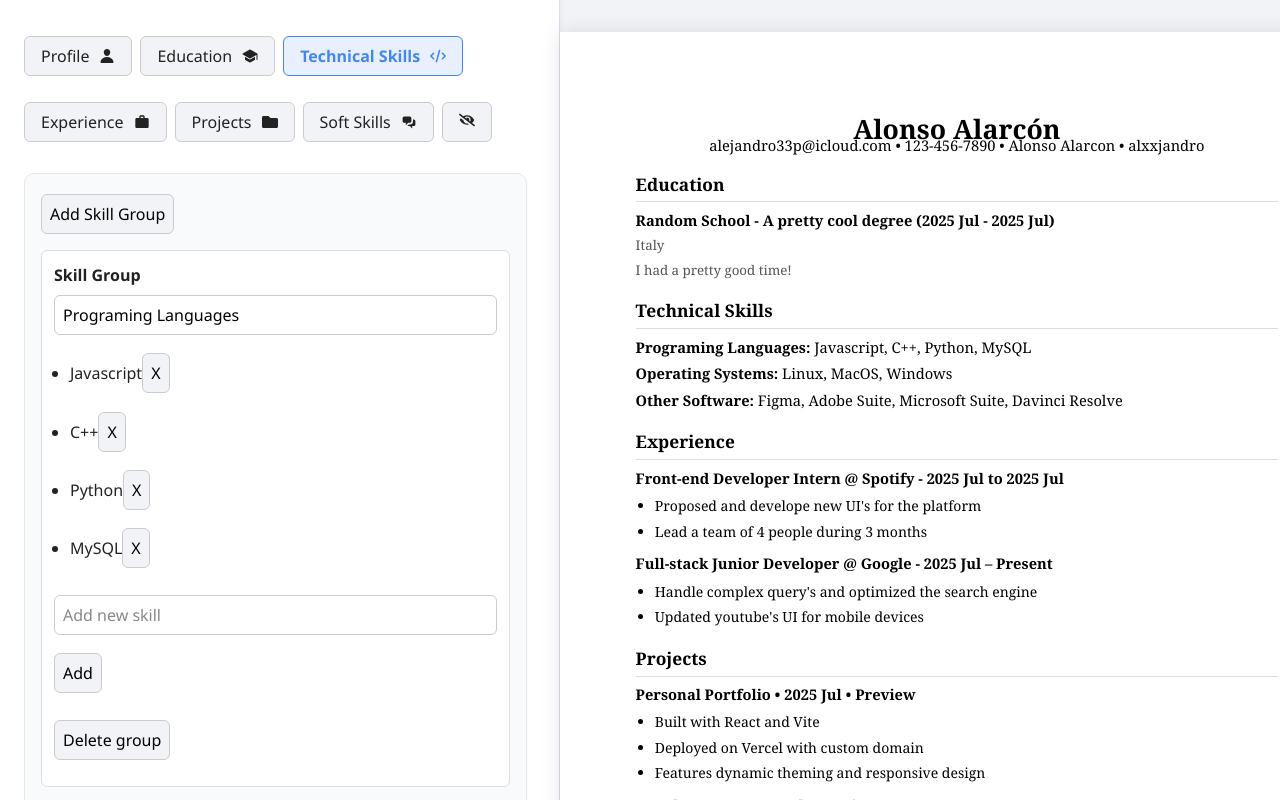
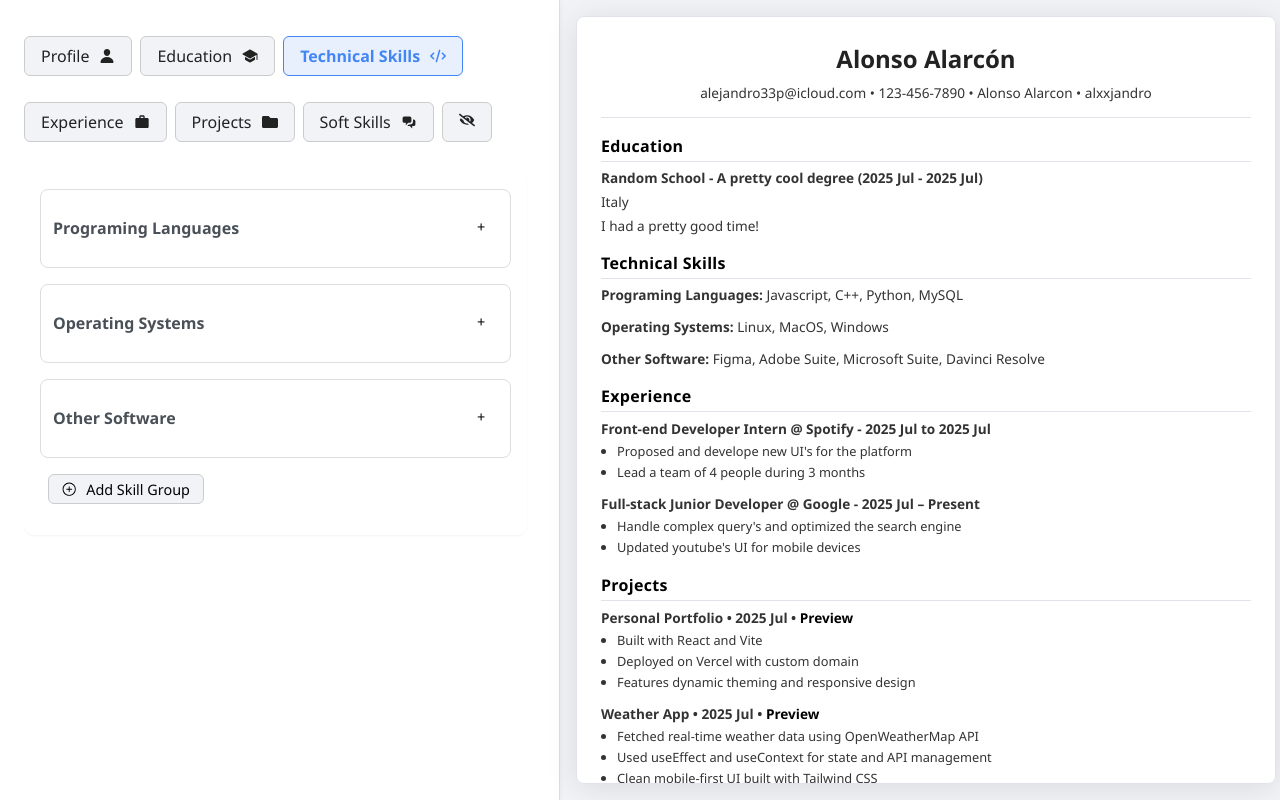
Before and after one commit to alxxjandro/cvbuilder, a React app: page / in a window 1280 px wide. Both pictures are taken after a click on the button "Technical Skills". Built offline with nearby package versions, Linux system fonts and the light colour scheme; the HTML template or start-up script is replaced by a standard one.

Commit message:
i dont love it, but i don't really have the time to spend that much time with css, and i dont really hate it that much, thoe cursor ain't it, neither is vibecoding tbh

```diff
--- a/src/modules/CV.jsx
+++ b/src/modules/CV.jsx
@@ -30,9 +30,18 @@ function formatDate(dateStr) {
 function CV({ data, view }) {
   if (!view) return null;
 
+  const handlePrint = () => {
+    window.print();
+  };
+
   return (
     <div className="CVcontainer">
+      <button className="download-btn" onClick={handlePrint}>
+        Download PDF
+      </button>
       <div className="CV">
+
+
         {/* Header */}
         <section className="cv-header">
           <h1>
@@ -130,7 +139,7 @@ function CV({ data, view }) {
         </section>
 
         {/* Soft Skills */}
-        <section className="cv-section">
+        <section className="cv-section cv-entry">
           <h2>Soft Skills</h2>
           <p>{data.softSkills.map((s) => s.skill).join(", ")}</p>
         </section>
--- a/src/modules/sidebarSections/TechnicalSkills.jsx
+++ b/src/modules/sidebarSections/TechnicalSkills.jsx
@@ -1,6 +1,20 @@
+import { GoPlusCircle } from "react-icons/go";
 import { useState } from "react";
+import { FaTrash } from "react-icons/fa";
 
 function TechSkills({ setData, data }) {
+  const [expandedGroups, setExpandedGroups] = useState(new Set());
+
+  const toggleGroup = (groupId) => {
+    const newExpanded = new Set(expandedGroups);
+    if (newExpanded.has(groupId)) {
+      newExpanded.delete(groupId);
+    } else {
+      newExpanded.add(groupId);
+    }
+    setExpandedGroups(newExpanded);
+  };
+
   const handleGroupNameChange = (e, groupId) => {
     const value = e.target.value;
     setData((prev) => ({
@@ -50,31 +64,33 @@ function TechSkills({ setData, data }) {
 
   // Add a new skill group
   function handleAddGroup() {
-    setData((prev) => ({
-      ...prev,
-      techSkills: [
-        ...prev.techSkills,
-        {
+    const newGroup = {
       id: Date.now() + Math.random(),
       groupName: "",
       groupValues: [],
-        },
-      ],
+    };
+    setData((prev) => ({
+      ...prev,
+      techSkills: [...prev.techSkills, newGroup],
     }));
+    // Auto-expand the new group
+    setExpandedGroups((prev) => new Set([...prev, newGroup.id]));
   }
 
   return (
     <div className="form-section">
-      <button
-        type="button"
-        onClick={handleAddGroup}
-        style={{ marginBottom: "1em" }}
-      >
-        Add Skill Group
+      {data.techSkills.map((entry, groupIndex) => (
+        <div key={entry.id} className="tech-skill-group">
+          <div className="group-header" onClick={() => toggleGroup(entry.id)}>
+            <h3>{entry.groupName || "Untitled Skill Group"}</h3>
+            <button type="button" className="toggle-btn">
+              {expandedGroups.has(entry.id) ? "−" : "+"}
             </button>
-      {data.techSkills.map((entry, groupIndex) => (
-        <section key={entry.id} className="tech-skill-group">
-          <label htmlFor={`skillSetName-${entry.id}`}>Skill Group</label>
+          </div>
+
+          {expandedGroups.has(entry.id) && (
+            <div className="group-content">
+              <label htmlFor={`skillSetName-${entry.id}`}>Skill Group Name</label>
               <input
                 id={`skillSetName-${entry.id}`}
                 value={entry.groupName}
@@ -90,20 +106,28 @@ function TechSkills({ setData, data }) {
                       type="button"
                       onClick={() => handleDeleteSkill(entry.id, skillIndex)}
                     >
-                  X
+                      <FaTrash/>
                     </button>
                   </li>
                 ))}
               </ul>
 
-          {/* Add Skill Input */}
               <AddSkillInput onAdd={(skill) => handleAddSkill(entry.id, skill)} />
 
-          <button type="button" onClick={(e) => handleGroupDelete(entry.id)}>
+              <button
+                type="button"
+                onClick={(e) => handleGroupDelete(entry.id)}
+              >
                 Delete group
               </button>
-        </section>
+            </div>
+          )}
+        </div>
       ))}
+
+      <button type="button" onClick={handleAddGroup} className="buttonInfo">
+        <GoPlusCircle /> Add Skill Group
+      </button>
     </div>
   );
 }
@@ -112,7 +136,7 @@ function TechSkills({ setData, data }) {
 function AddSkillInput({ onAdd }) {
   const [input, setInput] = useState("");
   return (
-    <div style={{ marginTop: "0.5em", marginBottom: "0.5em" }}>
+    <div>
       <input
         type="text"
         value={input}
--- a/src/styles/Page.css
+++ b/src/styles/Page.css
@@ -1,86 +1,186 @@
 :root {
-  --cv-bg: #ffffff;
-  --cv-text: #000000;
+  --page-bg: #e9ecf1;
+  --cv-bg: #fff;
+  --cv-shadow: 0 4px 32px rgba(0,0,0,0.10);
+  --cv-border: #e0e4ea;
+  --cv-title: #222;
+  --cv-section-title: black;
+  --cv-text: #333;
   --cv-subtext: #555555;
-  --cv-border: #dddddd;
   --cv-font: "Georgia", "Times New Roman", serif;
 }
 
-.CV {
-  width: 21cm;
-  min-height: 29.7cm;
-  background-color: var(--cv-bg);
-  color: var(--cv-text);
-  font-family: var(--cv-font);
-  font-size: 11pt;
-  line-height: 1.6;
-  box-sizing: border-box;
-  padding: 2cm;
-  margin: 2rem auto;
-  box-shadow: 0 0 0.5cm rgba(0, 0, 0, 0.1);
+body {
+  background: var(--page-bg);
+  font-family: 'Segoe UI', 'Roboto', Arial, sans-serif;
+  margin: 0;
+  min-height: 100vh;
 }
 
-/* Header */
+/* Main CV container */
+.CVcontainer {
+  display: flex;
+  justify-content: center;
+  align-items: flex-start;
+  padding: 1rem;
+  min-height: 100vh;
+}
+
+/* CV content */
+.CV {
+width: 700px;
+height: 990px; /* Aproximadamente */
+  background: var(--cv-bg);
+  box-shadow: var(--cv-shadow);
+  border: 1px solid var(--cv-border);
+  border-radius: 8px;
+  padding: 1.5rem;
+  box-sizing: border-box;
+  position: relative;
+  max-height: calc(100vh - 2rem);
+  overflow-y: auto;
+}
+
+/* Download/Print button */
+.download-btn {
+  position: absolute;
+  top: 1rem;
+  right: 1rem;
+  padding: 0.5rem 1rem;
+  background-color: #f1f3f6;
+  color: #222;
+  border: 1px solid #ccc;
+  border-radius: 6px;
+  cursor: pointer;
+  font-size: 0.9rem;
+  transition: background-color 0.2s;
+  font-family: inherit;
+}
+
+.download-btn:hover {
+  background-color: #e2e6ea;
+}
+
+/* Header section */
 .cv-header {
   text-align: center;
-  margin-bottom: 0.8rem;
+  margin-bottom: 1rem;
+  border-bottom: 1px solid var(--cv-border);
+  padding-bottom: 0.8rem;
 }
 
 .cv-header h1 {
-  font-size: 20pt;
+  color: var(--cv-title);
+  font-size: 1.5rem;
   font-weight: bold;
-  margin-bottom: -1rem;
+  margin: 0 0 0.4rem 0;
 }
 
 .cv-contact {
-  font-size: 11pt;
+  color: var(--cv-text);
+  font-size: 0.85rem;
   display: flex;
   flex-wrap: wrap;
   justify-content: center;
   gap: 0.3rem;
+  margin: 0;
 }
 
-/* Section */
+/* Section styling */
 .cv-section {
   margin-bottom: 1rem;
 }
 
 .cv-section h2 {
-  font-size: 13pt;
-  font-weight: bold;
-  margin-bottom: 0.4rem;
+  color: var(--cv-section-title);
+  font-size: 1rem;
+  font-weight: 600;
+  margin: 0 0 0.4rem 0;
   border-bottom: 1px solid var(--cv-border);
   padding-bottom: 0.2rem;
+  letter-spacing: 0.3px;
+}
+
+/* Entry styling */
+.cv-entry {
+  margin-bottom: 0.8rem;
 }
 
 .cv-entry > p {
-  margin: 0.2rem 0;
+  color: var(--cv-text);
+  font-size: 0.85rem;
+  line-height: 1.4;
+  margin: 0 0 0.3rem 0;
 }
 
 .cv-subtext {
-  font-size: 10pt;
   color: var(--cv-subtext);
+  font-size: 0.8rem;
   margin: 0.2rem 0;
 }
 
 /* Lists for job/project bullet points */
 .cv-entry ul {
-  padding-left: 1.2rem;
-  margin-top: 0.3rem;
-  margin-bottom: 0.6rem;
+  margin: 0.1rem 0 0.5rem 1rem;
+  padding: 0;
 }
 
 .cv-entry li {
-  font-size: 10.5pt;
-  margin-bottom: 0.2rem;
+  color: var(--cv-text);
+  font-size: 0.8rem;
+  line-height: 1.4;
+  margin: 0 0 0.2rem 0;
 }
 
 /* Links */
 .cv-entry a {
-  color: inherit;
+  color: var(--cv-section-title);
   text-decoration: none;
 }
 
 .cv-entry a:hover {
   text-decoration: underline;
 }
+
+/* Print styles */
+@media print {
+  .sidebar {
+    display: none !important;
+  }
+
+  .appRoot {
+    display: block !important;
+  }
+
+  .CVcontainer {
+    padding: 0 !important;
+  }
+
+  .CV {
+    width: 100% !important;
+    min-height: auto !important;
+    max-height: none !important;
+    margin: 0 !important;
+    box-shadow: none !important;
+    border: none !important;
+    border-radius: 0 !important;
+    padding: 1.5rem !important;
+    overflow: visible !important;
+    page-break-inside: auto !important;
+  }
+
+  .cv-section {
+    page-break-inside: avoid !important;
+    margin-bottom: 1rem !important;
+  }
+
+  .download-btn {
+    display: none !important;
+  }
+
+  body {
+    background: white !important;
+    margin: 0 !important;
+    padding: 0 !important;
+  }
+}
--- a/src/styles/Sidebar.css
+++ b/src/styles/Sidebar.css
@@ -8,6 +8,8 @@
   box-shadow: 2px 0 4px rgba(0, 0, 0, 0.03);
   display: flex;
   flex-direction: column;
+  height: 100vh;
+  box-sizing: border-box;
 }
 
 .sidebarButtons {
@@ -45,6 +47,7 @@
   flex-grow: 1;
   overflow-y: auto;
   padding-right: 0.5rem;
+  padding-bottom: 2rem; /* Add bottom padding for scrolling */
 }
 
 /* === Normalize buttons and inputs === */
@@ -81,12 +84,47 @@ button:disabled {
 
 /* === Form-section shared === */
 .form-section {
-  background-color: #f9fafb;
-  border: 1px solid #e5e7eb;
   padding: 1rem;
   border-radius: 10px;
   margin-bottom: 1rem;
   box-shadow: 0 1px 2px rgba(0, 0, 0, 0.05);
+  max-height: calc(100vh - 200px);
+}
+
+/* === Toggleable section styling === */
+.entry-header,
+.group-header {
+  display: flex;
+  justify-content: space-between;
+
+  align-items: center;
+  padding: 0.75rem;
+
+  border-radius: 6px;
+  cursor: pointer;
+  transition: background-color 0.2s;
+}
+
+.entry-header:hover,
+.group-header:hover {
+  background-color: #e9ecef;
+}
+
+.entry-header h3,
+.group-header h3 {
+  margin: 0;
+  font-size: 1rem;
+  font-weight: 600;
+  color: #495057;
+}
+
+.entry-content,
+.group-content {
+  padding: 1rem;
+  background-color: #ffffff;
+  border: 1px solid #e9ecef;
+  border-radius: 6px;
+  margin-bottom: 0.5rem;
 }
 
 /* === Specific components === */
@@ -99,7 +137,8 @@ button:disabled {
 .education label,
 .project-entry label,
 .experience-entry label,
-.tech-skill-group label {
+.tech-skill-group label,
+.form-section label {
   display: block;
   font-weight: bold;
   margin-bottom: 0.25rem;
@@ -109,7 +148,8 @@ button:disabled {
 .education input,
 .project-entry input,
 .experience-entry input,
-.tech-skill-group input {
+.tech-skill-group input,
+.form-section input {
   width: 100%;
 }
 
@@ -161,8 +201,6 @@ button:disabled {
 
 /* TechSkills toggle */
 .tech-skill-group {
-  margin-bottom: 1rem;
-  padding: 0.75rem;
   background-color: #ffffff;
   border: 1px solid #ddd;
   border-radius: 6px;
@@ -197,6 +235,101 @@ button:disabled {
   list-style: disc;
 }
 
+/* === Additional section styling for consistency === */
+
+/* Technical Skills section */
+.form-section .tech-skill-group {
+  margin-bottom: 1rem;
+  background-color: #ffffff;
+  border: 1px solid #ddd;
+  border-radius: 8px;
+}
+
+.form-section .tech-skill-group ul {
+  list-style: none;
+  padding-left: 0;
+  margin: 0.5rem 0 1rem 0;
+}
+
+.form-section .tech-skill-group li {
+  display: flex;
+  align-items: center;
+  justify-content: space-between;
+  margin-bottom: 0.5rem;
+  padding: 0.5rem;
+  background-color: #f9fafb;
+  border-radius: 4px;
+}
+
+/* Experience section */
+.form-section .experience-entry {
+  background-color: #ffffff;
+  border: 1px solid #ddd;
+  border-radius: 8px;
+  padding: 1rem;
+  margin-bottom: 1rem;
+}
+
+.form-section .experience-entry ul {
+  list-style: none;
+  padding-left: 0;
+  margin: 0.5rem 0 1rem 0;
+}
+
+.form-section .experience-entry li {
+  display: flex;
+  align-items: center;
+  margin-bottom: 0.5rem;
+}
+
+/* Projects section */
+.form-section .project-entry {
+  background-color: #ffffff;
+  border: 1px solid #ddd;
+  border-radius: 8px;
+  padding: 1rem;
+  margin-bottom: 1rem;
+}
+
+.form-section .project-entry ul {
+  list-style: none;
+  padding-left: 0;
+  margin: 0.5rem 0 1rem 0;
+}
+
+.form-section .project-entry li {
+  display: flex;
+  align-items: center;
+  margin-bottom: 0.5rem;
+}
+
+/* Soft Skills section */
+.form-section ul {
+  list-style: none;
+  padding-left: 0;
+  margin: 0.5rem 0 1rem 0;
+}
+
+.form-section li {
+  display: flex;
+  align-items: center;
+  margin-bottom: 0.5rem;
+}
+
+/* Add input styling for all sections */
+.form-section input[type="text"],
+.form-section input[type="date"] {
+  flex: 1;
+  margin-right: 0.5rem;
+}
+
+/* Button styling for delete buttons */
+.form-section button {
+  padding: 0.3rem 0.8rem;
+  margin-left: 0.5rem;
+  font-size: 0.9rem;
+}
+
 /* Utility */
 input::placeholder {
   color: #888;
@@ -224,3 +357,10 @@ input::placeholder {
 #editEducation {
   width: 100px;
 }
+
+
+.toggle-btn{
+  margin-top: 10px;
+  border: none;
+  background-color: transparent;
+}
```
Also changed, not shown: src/modules/sidebarSections/Experience.jsx (+36 -12 lines), src/modules/sidebarSections/Projects.jsx (+43 -26 lines). Lines whose indentation alone changed are shown as unchanged.
